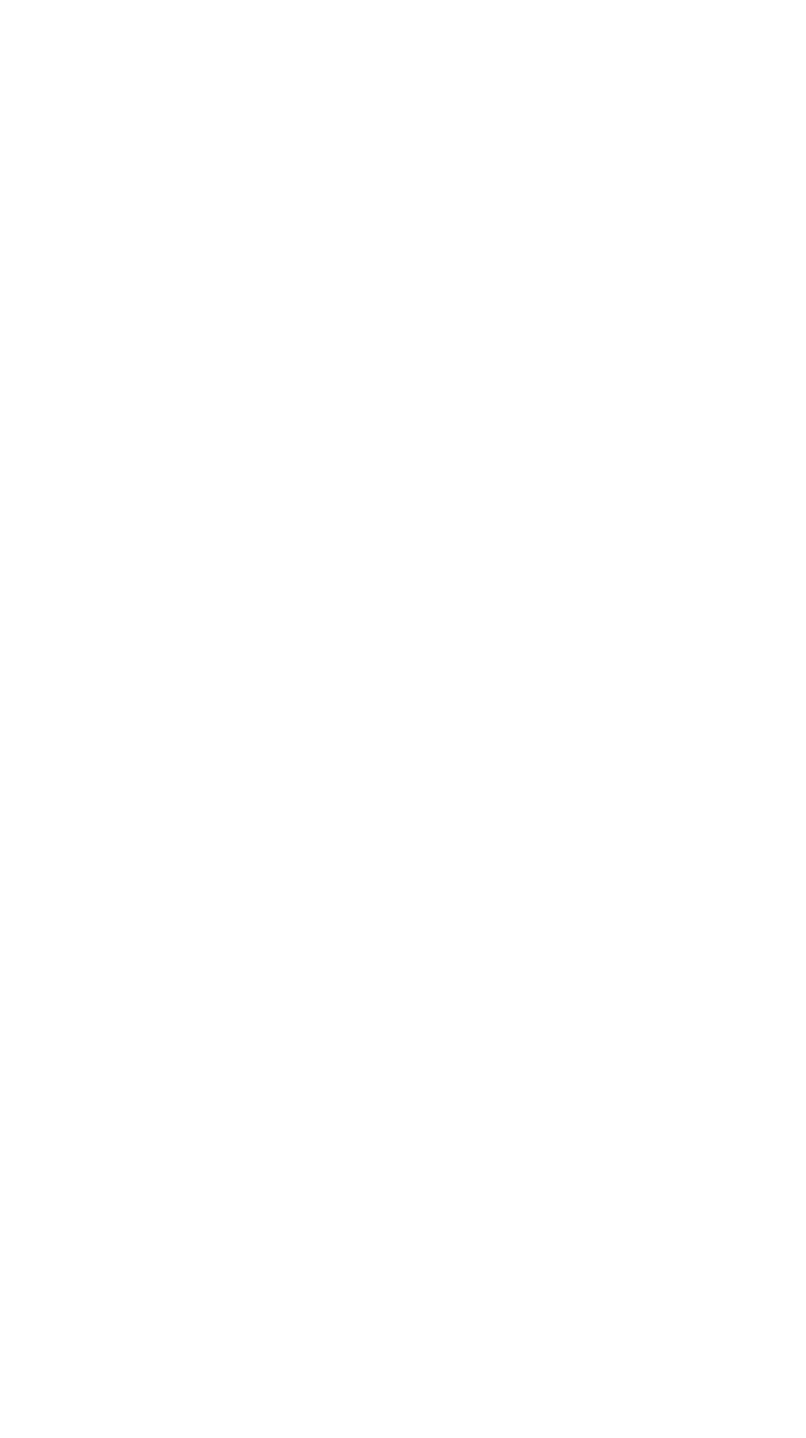
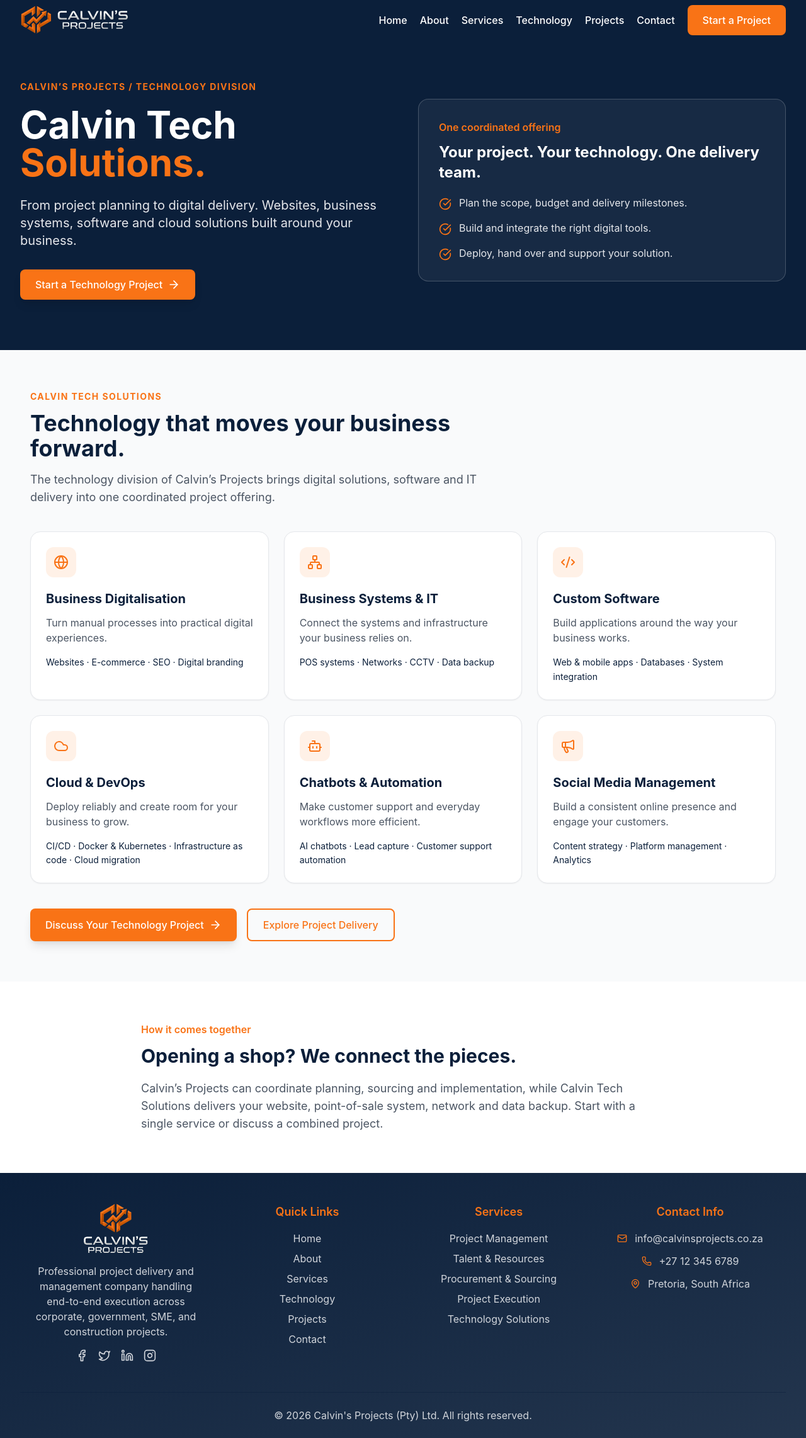
Before and after one commit to SLMakomazi/CalvinProjects, a React (Vite) app: page /technology in a window 1280 px wide. Before the commit this address had no page. Shown: the whole page at 63% size. Before the commit the page ends 800 px from the top, so only its background shows below. Built offline with nearby package versions, Linux system fonts and the light colour scheme.

Commit message:
feat: integrate Calvin Tech Solutions technology division

```diff
--- a/index.html
+++ b/index.html
@@ -6,7 +6,7 @@
 
     <!-- Basic Meta Tags -->
     <title>Calvin's Projects - Professional Project Management & Delivery</title>
-    <meta name="description" content="Professional project delivery and management company handling end-to-end execution across corporate, government, SME, and construction projects." />
+    <meta name="description" content="Project delivery, procurement and technology solutions. Calvin’s Projects and its Calvin Tech Solutions division deliver software, IT, cloud and business digitalisation services." />
     <meta name="keywords" content="project management, project delivery, construction projects, corporate projects, government projects, SME projects" />
     <meta name="author" content="Calvin's Projects (Pty) Ltd" />
 
@@ -19,7 +19,7 @@
     <meta property="og:type" content="website" />
     <meta property="og:url" content="https://calvinsprojects.co.za/" />
     <meta property="og:title" content="Calvin's Projects - Professional Project Management & Delivery" />
-    <meta property="og:description" content="Professional project delivery and management company handling end-to-end execution across corporate, government, SME, and construction projects." />
+    <meta property="og:description" content="Project delivery, procurement and technology solutions. Calvin’s Projects and its Calvin Tech Solutions division deliver software, IT, cloud and business digitalisation services." />
     <meta property="og:image" content="/src/assets/logoCP.png" />
     <meta property="og:image:width" content="1200" />
     <meta property="og:image:height" content="630" />
@@ -29,7 +29,7 @@
     <meta property="twitter:card" content="summary_large_image" />
     <meta property="twitter:url" content="https://calvinsprojects.co.za/" />
     <meta property="twitter:title" content="Calvin's Projects - Professional Project Management & Delivery" />
-    <meta property="twitter:description" content="Professional project delivery and management company handling end-to-end execution across corporate, government, SME, and construction projects." />
+    <meta property="twitter:description" content="Project delivery, procurement and technology solutions. Calvin’s Projects and its Calvin Tech Solutions division deliver software, IT, cloud and business digitalisation services." />
     <meta property="twitter:image" content="/src/assets/logoCP.png" />
 
     <!-- WhatsApp / Other Social Media -->
@@ -53,7 +53,7 @@
       "name": "Calvin's Projects",
       "url": "https://calvinsprojects.co.za/",
       "logo": "/src/assets/logoCP.png",
-      "description": "Professional project delivery and management company handling end-to-end execution across corporate, government, SME, and construction projects.",
+      "description": "Project delivery, procurement and technology solutions. Calvin’s Projects and its Calvin Tech Solutions division deliver software, IT, cloud and business digitalisation services.",
       "address": {
         "@type": "PostalAddress",
         "addressLocality": "Pretoria",
--- a/src/App.jsx
+++ b/src/App.jsx
@@ -4,6 +4,7 @@
 import Services from './pages/Services';
 import Projects from './pages/Projects';
 import Contact from './pages/Contact';
+import Technology from './pages/Technology';
 
 function App() {
   return (
@@ -12,6 +13,7 @@
         <Route path="/" element={<Home />} />
         <Route path="/about" element={<About />} />
         <Route path="/services" element={<Services />} />
+        <Route path="/technology" element={<Technology />} />
         <Route path="/projects" element={<Projects />} />
         <Route path="/contact" element={<Contact />} />
       </Routes>
--- a/src/components/Button.jsx
+++ b/src/components/Button.jsx
@@ -25,7 +25,7 @@
 
   const classes = `${baseClasses} ${variants[variant]} ${sizes[size]} ${className}`;
 
-  const MotionComponent = motion.div;
+  const MotionComponent = motion.button;
 
   if (href) {
     return (
@@ -37,6 +37,7 @@
 
   return (
     <MotionComponent
+      type="button"
       whileHover={{ scale: 1.05 }}
       whileTap={{ scale: 0.95 }}
       className={classes}
--- a/src/components/Footer.jsx
+++ b/src/components/Footer.jsx
@@ -6,6 +6,7 @@
     { name: 'Home', href: '/' },
     { name: 'About', href: '/about' },
     { name: 'Services', href: '/services' },
+    { name: 'Technology', href: '/technology' },
     { name: 'Projects', href: '/projects' },
     { name: 'Contact', href: '/contact' },
   ];
@@ -15,7 +16,7 @@
     { name: 'Talent & Resources', href: '/services' },
     { name: 'Procurement & Sourcing', href: '/services' },
     { name: 'Project Execution', href: '/services' },
-    { name: 'Special Projects', href: '/services' },
+    { name: 'Technology Solutions', href: '/technology' },
   ];
 
   const socialLinks = [
--- a/src/components/Navbar.jsx
+++ b/src/components/Navbar.jsx
@@ -19,6 +19,7 @@
     { name: 'Home', href: '/' },
     { name: 'About', href: '/about' },
     { name: 'Services', href: '/services' },
+    { name: 'Technology', href: '/technology' },
     { name: 'Projects', href: '/projects' },
     { name: 'Contact', href: '/contact' },
   ];
@@ -38,7 +39,7 @@
             <img src={name} alt="Calvin's Projects" className="h-8 w-auto" />
           </div>
 
-          <div className="hidden md:flex items-center space-x-8">
+          <div className="hidden md:flex items-center space-x-5">
             {navLinks.map((link) => (
               <a
                 key={link.name}
@@ -48,11 +49,13 @@
                 {link.name}
               </a>
             ))}
-            <button className="btn-primary">Start a Project</button>
+            <a href="/contact" className="btn-primary">Start a Project</a>
           </div>
 
           <button
             className="md:hidden text-white"
+            aria-label={isOpen ? 'Close navigation' : 'Open navigation'}
+            aria-expanded={isOpen}
             onClick={() => setIsOpen(!isOpen)}
           >
             {isOpen ? <X className="w-6 h-6" /> : <Menu className="w-6 h-6" />}
@@ -74,7 +77,7 @@
                   {link.name}
                 </a>
               ))}
-              <button className="btn-primary w-full">Start a Project</button>
+              <a href="/contact" className="btn-primary w-full block text-center">Start a Project</a>
             </div>
           </div>
         )}
--- /dev/null
+++ b/src/components/TechnologySection.jsx
@@ -0,0 +1,41 @@
+import { ArrowRight, Globe, Network, Code2, Cloud, Bot, Megaphone } from 'lucide-react';
+import Button from './Button';
+
+const offerings = [
+  { icon: Globe, title: 'Business Digitalisation', description: 'Turn manual processes into practical digital experiences.', items: 'Websites · E-commerce · SEO · Digital branding' },
+  { icon: Network, title: 'Business Systems & IT', description: 'Connect the systems and infrastructure your business relies on.', items: 'POS systems · Networks · CCTV · Data backup' },
+  { icon: Code2, title: 'Custom Software', description: 'Build applications around the way your business works.', items: 'Web & mobile apps · Databases · System integration' },
+  { icon: Cloud, title: 'Cloud & DevOps', description: 'Deploy reliably and create room for your business to grow.', items: 'CI/CD · Docker & Kubernetes · Infrastructure as code · Cloud migration' },
+  { icon: Bot, title: 'Chatbots & Automation', description: 'Make customer support and everyday workflows more efficient.', items: 'AI chatbots · Lead capture · Customer support automation' },
+  { icon: Megaphone, title: 'Social Media Management', description: 'Build a consistent online presence and engage your customers.', items: 'Content strategy · Platform management · Analytics' },
+];
+
+export default function TechnologySection({ full = false }) {
+  return (
+    <section id="technology" aria-labelledby="technology-heading" className="section-padding bg-gray-50 scroll-mt-20">
+      <div className="container-custom">
+        <div className="max-w-3xl mb-10">
+          <p className="text-sm font-bold tracking-widest uppercase text-orange mb-3">Calvin Tech Solutions</p>
+          <h2 id="technology-heading" className="text-3xl md:text-4xl font-bold text-navy mb-4">Technology that moves your business forward.</h2>
+          <p className="text-lg text-gray-600">The technology division of Calvin’s Projects brings digital solutions, software and IT delivery into one coordinated project offering.</p>
+        </div>
+        <div className="grid grid-cols-1 md:grid-cols-2 lg:grid-cols-3 gap-6">
+          {(full ? offerings : offerings.slice(0, 3)).map((service) => (
+            <article key={service.title} className="bg-white rounded-2xl border border-gray-200 p-6 shadow-sm">
+              <div className="w-12 h-12 rounded-xl bg-orange/10 flex items-center justify-center mb-5"><service.icon className="w-6 h-6 text-orange" aria-hidden="true" /></div>
+              <h3 className="text-xl font-bold text-navy mb-3">{service.title}</h3>
+              <p className="text-gray-600 mb-4">{service.description}</p>
+              <p className="text-sm text-navy leading-relaxed">{service.items}</p>
+            </article>
+          ))}
+        </div>
+        <div className="mt-10 flex flex-col sm:flex-row gap-4">
+          <Button href={full ? '/contact?service=Technology%20Solutions' : '/technology'}>
+            {full ? 'Discuss Your Technology Project' : 'Explore Technology Solutions'}<ArrowRight className="ml-2 w-5 h-5" aria-hidden="true" />
+          </Button>
+          {full && <Button variant="outline" href="/services">Explore Project Delivery</Button>}
+        </div>
+      </div>
+    </section>
+  );
+}
--- a/src/pages/Contact.jsx
+++ b/src/pages/Contact.jsx
@@ -1,4 +1,5 @@
 import { useState } from 'react';
+import { motion as Motion } from 'framer-motion';
 
 import { Mail, Phone, MapPin, Send, Clock, MessageSquare } from 'lucide-react';
 import Navbar from '../components/Navbar';
@@ -11,7 +12,7 @@
     name: '',
     email: '',
     phone: '',
-    service: '',
+    service: new URLSearchParams(window.location.search).get('service') === 'Technology Solutions' ? 'Technology Solutions' : '',
     message: '',
   });
 
@@ -24,16 +25,9 @@
 
   const handleSubmit = (e) => {
     e.preventDefault();
-    console.log('Form submitted:', formData);
-    // Handle form submission here
-    alert('Thank you for your message. We will get back to you soon!');
-    setFormData({
-      name: '',
-      email: '',
-      phone: '',
-      service: '',
-      message: '',
-    });
+    const subject = encodeURIComponent(`Project enquiry: ${formData.service}`);
+    const body = encodeURIComponent(`Name: ${formData.name}\nEmail: ${formData.email}\nPhone: ${formData.phone}\n\n${formData.message}`);
+    window.location.href = `mailto:projects@calvinsprojects.co.za?subject=${subject}&body=${body}`;
   };
 
   const contactInfo = [
@@ -66,6 +60,7 @@
     'Development & Execution Management',
     'Project Recovery & Support',
     'Commercial & Coordination Management',
+    'Technology Solutions',
     'Other',
   ];
 
@@ -81,7 +76,7 @@
         </div>
 
         <div className="container-custom relative z-10">
-          <motion.div
+          <Motion.div
             initial={{ opacity: 0, y: 30 }}
             whileInView={{ opacity: 1, y: 0 }}
             className="max-w-4xl mx-auto text-center"
@@ -92,7 +87,7 @@
             <p className="text-xl text-gray-200 max-w-3xl mx-auto">
               Ready to transform your vision into reality? Get in touch with our team today.
             </p>
-          </motion.div>
+          </Motion.div>
         </div>
       </section>
 
@@ -101,7 +96,7 @@
         <div className="container-custom">
           <div className="grid grid-cols-1 lg:grid-cols-3 gap-8">
             {/* Contact Form */}
-            <motion.div
+            <Motion.div
               initial={{ opacity: 0, x: -50 }}
               whileInView={{ opacity: 1, x: 0 }}
               className="lg:col-span-2"
@@ -112,6 +107,7 @@
                   <h2 className="text-2xl font-bold text-navy">Send us a Message</h2>
                 </div>
 
+                <p className="text-sm text-gray-600 mb-6">Complete the form to open your email app with the enquiry ready to send.</p>
                 <form onSubmit={handleSubmit} className="space-y-6">
                   <div className="grid grid-cols-1 md:grid-cols-2 gap-6">
                     <div>
@@ -203,14 +199,14 @@
 
                   <Button type="submit" className="w-full">
                     <Send className="mr-2 w-5 h-5" />
-                    Send Message
+                    Open Email to Send
                   </Button>
                 </form>
               </Card>
-            </motion.div>
+            </Motion.div>
 
             {/* Contact Information */}
-            <motion.div
+            <Motion.div
               initial={{ opacity: 0, x: 50 }}
               whileInView={{ opacity: 1, x: 0 }}
               className="space-y-6"
@@ -244,7 +240,7 @@
                   Schedule a Call
                 </Button>
               </Card>
-            </motion.div>
+            </Motion.div>
           </div>
         </div>
       </section>
@@ -252,7 +248,7 @@
       {/* FAQ Section */}
       <section className="section-padding bg-gray-50">
         <div className="container-custom">
-          <motion.div
+          <Motion.div
             initial={{ opacity: 0, y: 20 }}
             whileInView={{ opacity: 1, y: 0 }}
             className="text-center mb-12"
@@ -261,7 +257,7 @@
             <p className="text-lg text-navy max-w-2xl mx-auto">
               Common questions about our services and process
             </p>
-          </motion.div>
+          </Motion.div>
 
           <div className="grid grid-cols-1 md:grid-cols-2 gap-6 max-w-4xl mx-auto">
             <Card>
--- /dev/null
+++ b/src/pages/Technology.jsx
@@ -0,0 +1,41 @@
+import { ArrowRight, CheckCircle } from 'lucide-react';
+import Navbar from '../components/Navbar';
+import Footer from '../components/Footer';
+import Button from '../components/Button';
+import TechnologySection from '../components/TechnologySection';
+
+export default function Technology() {
+  return (
+    <div className="min-h-screen bg-white">
+      <Navbar />
+      <main>
+        <section className="bg-navy text-white pt-32 pb-20">
+          <div className="container-custom grid lg:grid-cols-2 gap-12 items-center">
+            <div>
+              <p className="text-orange uppercase tracking-widest text-sm font-bold mb-5">Calvin’s Projects / Technology Division</p>
+              <h1 className="text-4xl md:text-6xl font-bold leading-tight mb-6">Calvin Tech<br /><span className="text-orange">Solutions.</span></h1>
+              <p className="text-xl text-gray-200 mb-8 max-w-xl">From project planning to digital delivery. Websites, business systems, software and cloud solutions built around your business.</p>
+              <Button href="/contact?service=Technology%20Solutions">Start a Technology Project<ArrowRight className="ml-2 w-5 h-5" aria-hidden="true" /></Button>
+            </div>
+            <div className="rounded-2xl border border-white/20 bg-white/5 p-6 md:p-8">
+              <p className="text-orange font-semibold mb-3">One coordinated offering</p>
+              <h2 className="text-2xl font-bold mb-5">Your project. Your technology. One delivery team.</h2>
+              <ul className="space-y-4 text-gray-200">
+                {['Plan the scope, budget and delivery milestones.', 'Build and integrate the right digital tools.', 'Deploy, hand over and support your solution.'].map(text => <li key={text} className="flex gap-3"><CheckCircle className="w-5 h-5 text-orange flex-shrink-0 mt-1" aria-hidden="true" /><span>{text}</span></li>)}
+              </ul>
+            </div>
+          </div>
+        </section>
+        <TechnologySection full />
+        <section className="section-padding">
+          <div className="container-custom max-w-4xl">
+            <p className="text-orange font-semibold mb-3">How it comes together</p>
+            <h2 className="text-3xl font-bold text-navy mb-5">Opening a shop? We connect the pieces.</h2>
+            <p className="text-lg text-gray-600">Calvin’s Projects can coordinate planning, sourcing and implementation, while Calvin Tech Solutions delivers your website, point-of-sale system, network and data backup. Start with a single service or discuss a combined project.</p>
+          </div>
+        </section>
+      </main>
+      <Footer />
+    </div>
+  );
+}
```
Also changed, not shown: src/pages/Home.jsx (+27 -24 lines), src/pages/Services.jsx (+12 -9 lines), vercel.json (added).
